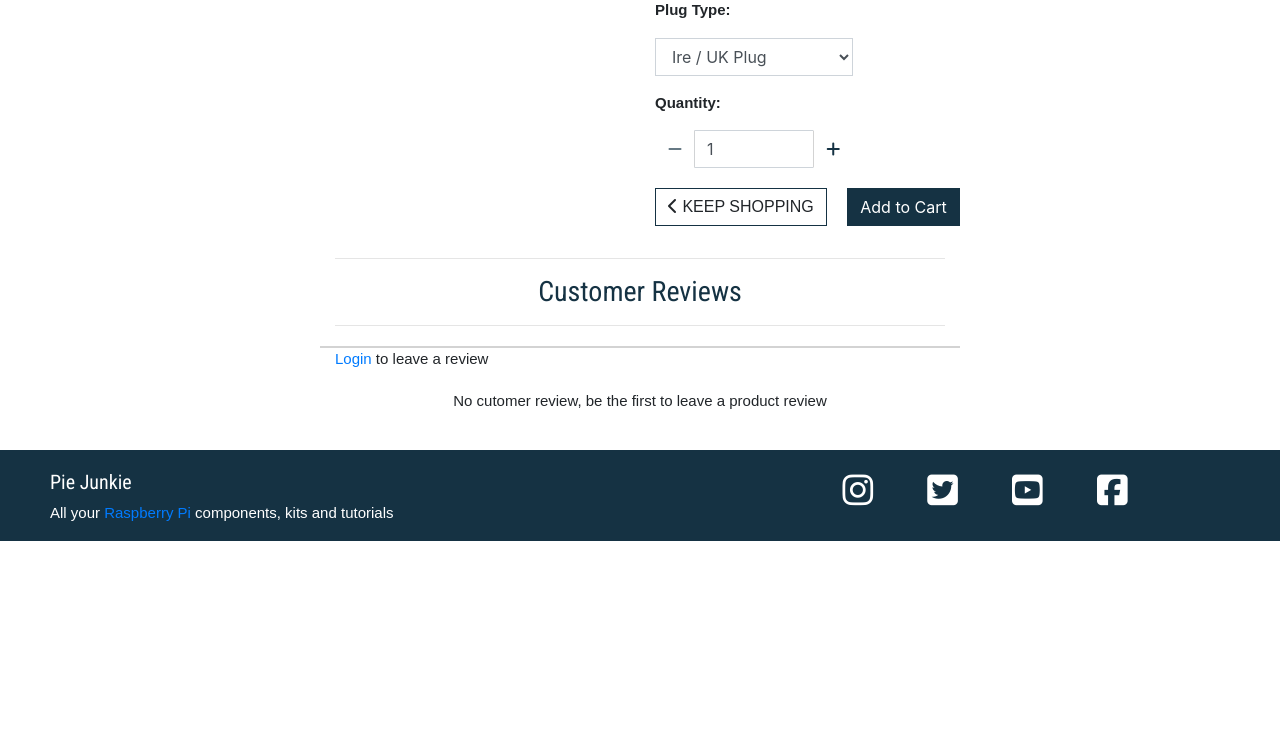
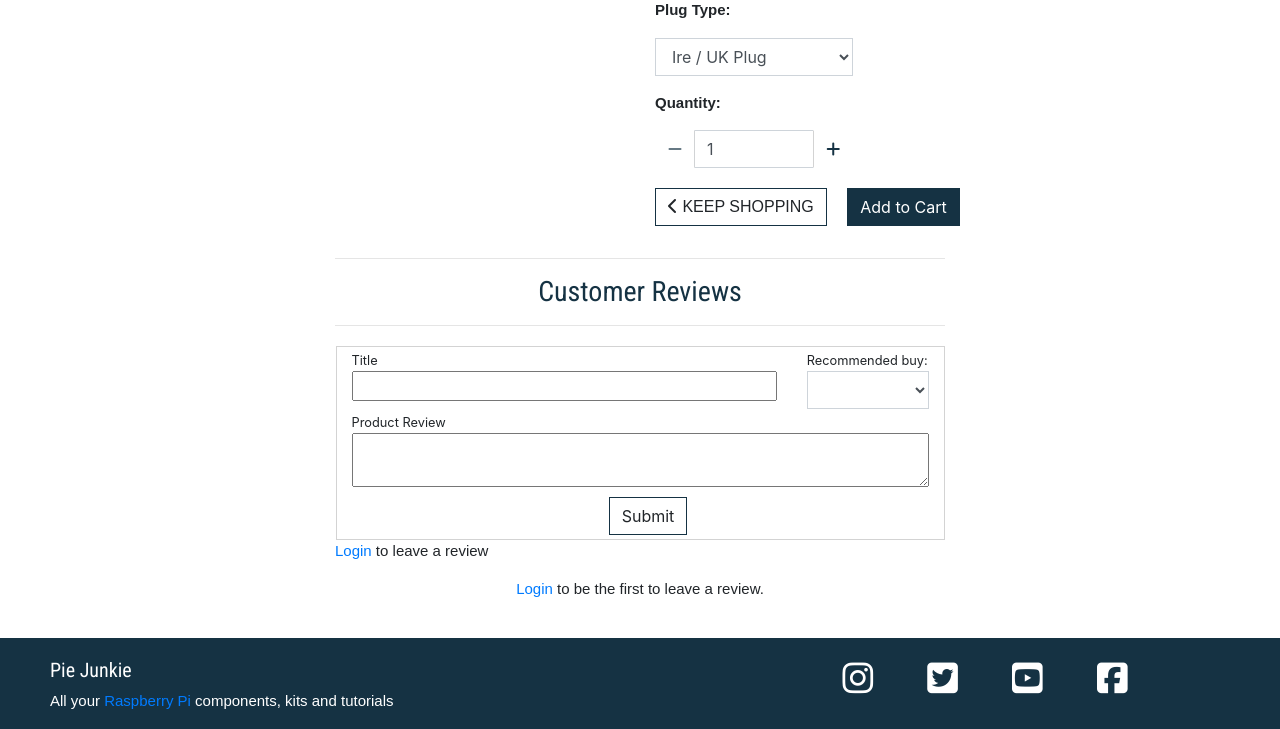
Before and after one commit to meltaylor78/pie_junkie, a Django app: a page that uses products/templates/products/details.html in a window 1280 px wide. Shown: the part 536-1265 px from the top of the page. Before the commit the page ends 1077 px from the top, so only its background shows below. Run offline with Django 3.2, Linux system fonts and the light colour scheme; data comes from the database, SQL or seed files in the repository; some libraries are stand-ins or nearby versions.

Commit message:
added more detail to the review form

```diff
--- a/products/templates/products/details.html
+++ b/products/templates/products/details.html
@@ -56,7 +56,8 @@
                 {% endif %}
                 <div class="row">
                     <div class="col-6 text-left">
-                        <a class="text-muted" href="{% url 'products' %}?category={{ product.category.name }}"><i class="fas fa-tag mr-1"></i>{{ product.category.friendly_name }}</a>
+                        <a class="text-muted" href="{% url 'products' %}?category={{ product.category.name }}"><i
+                                class="fas fa-tag mr-1"></i>{{ product.category.friendly_name }}</a>
                     </div>
                     <div class="col-6 text-left">
                         {% if product.rating %}
@@ -114,7 +115,8 @@
                                                 </button>
                                             </div>
                                             <input class="form-control qty_input" type="number" name="quantity" value="1"
-                                            min="1" max="99" data-item_id="{{ product.id }}" id="id_qty_{{ product.id }}">
+                                                min="1" max="99" data-item_id="{{ product.id }}"
+                                                id="id_qty_{{ product.id }}">
                                             <div class="input-group-append">
                                                 <button class="increment-qty btn increment_button"
                                                     data-item_id="{{ product.id }}" id="increment-qty_{{ product.id }}">
@@ -152,21 +154,22 @@
                 <hr>
             </div>
         </div>
-        <div class="row mb-0 pb-0">
+        <div class="row mb-0 pb-0 mr-3 ml-3">
             <div class="col-lg-6 offset-lg-3 text-left mb-0 pb-0 review_form">
                 <form class="form" action="#" method="POST">
                     {% csrf_token %}
                     <div class="form-row">
-                        {% for review in cust_reviews %}
+
                         <div class="col-12">
                             <div class="row">
-                                <div class="col-9">
+                                <div class="col-sm-12 col-md-9">
                                     <small>Title</small><br>
                                     <input type="text" name="title" maxlength="256" required class="w-100">
                                 </div>
-                                <div class="col-3">
+                                <div class="col-sm-12 col-md-3">
                                     <small>Recommended buy:</small><br>
-                                    <select class="form-control rounded-0 w-20" name="recommend" id='id_recommend'>
+                                    <select class="form-control rounded-0 w-20" name="recommend" required id='id_recommend'>
+                                        <option disabled selected style="display:none"></option>
                                         <option value="Yes">Yes</option>
                                         <option value="No">No</option>
                                     </select>
@@ -174,7 +177,7 @@
 
                                 <div class="col">
                                     <small>Product Review</small><br>
-                                        <input type="text" name="review" maxlength="500" required class="w-100">
+                                    <textarea type="text" name="review" maxlength="500" required class="w-100"></textarea>
                                 </div>
                             </div>
                             <div class="row mt-1 mb-1">
@@ -195,7 +198,7 @@
                                 </div>
                             </div>
                         </div>
-                        {% endfor %}
+
                     </div>
                 </form>
             </div>
@@ -208,6 +211,7 @@
                     <p><a href="{% url 'account_login' %}">Login</a> to leave a review</p>
                 {% endif %}
             </div>
+            {% if cust_reviews %}
             <div class="col-lg-6 offset-lg-3 text-center">
                 {% for review in cust_reviews %}
                 <div class="card">
@@ -245,16 +249,19 @@
                     {% endfor %}
                 </div>
             </div>
-        {% if cust_reviews %}
             {% else %}
-            <div class="row">
+
                     <div class="col-lg-8 offset-lg-2 text-center">
+                        {% if request.user.is_authenticated %}
                             <p>No cutomer review, be the first to leave a product review</p>
+                        {% else %}
+                            <p><a href="{% url 'account_login' %}">Login</a> to be the first to leave a review.</p>
+                        {% endif %}
+
                     </div>
-            </div>
+
             {% endif %}
         </div>
-
     {% endblock %}
     {% block postloadjs %}
     {{ block.super }}
```
Lines whose indentation alone changed are shown as unchanged.
